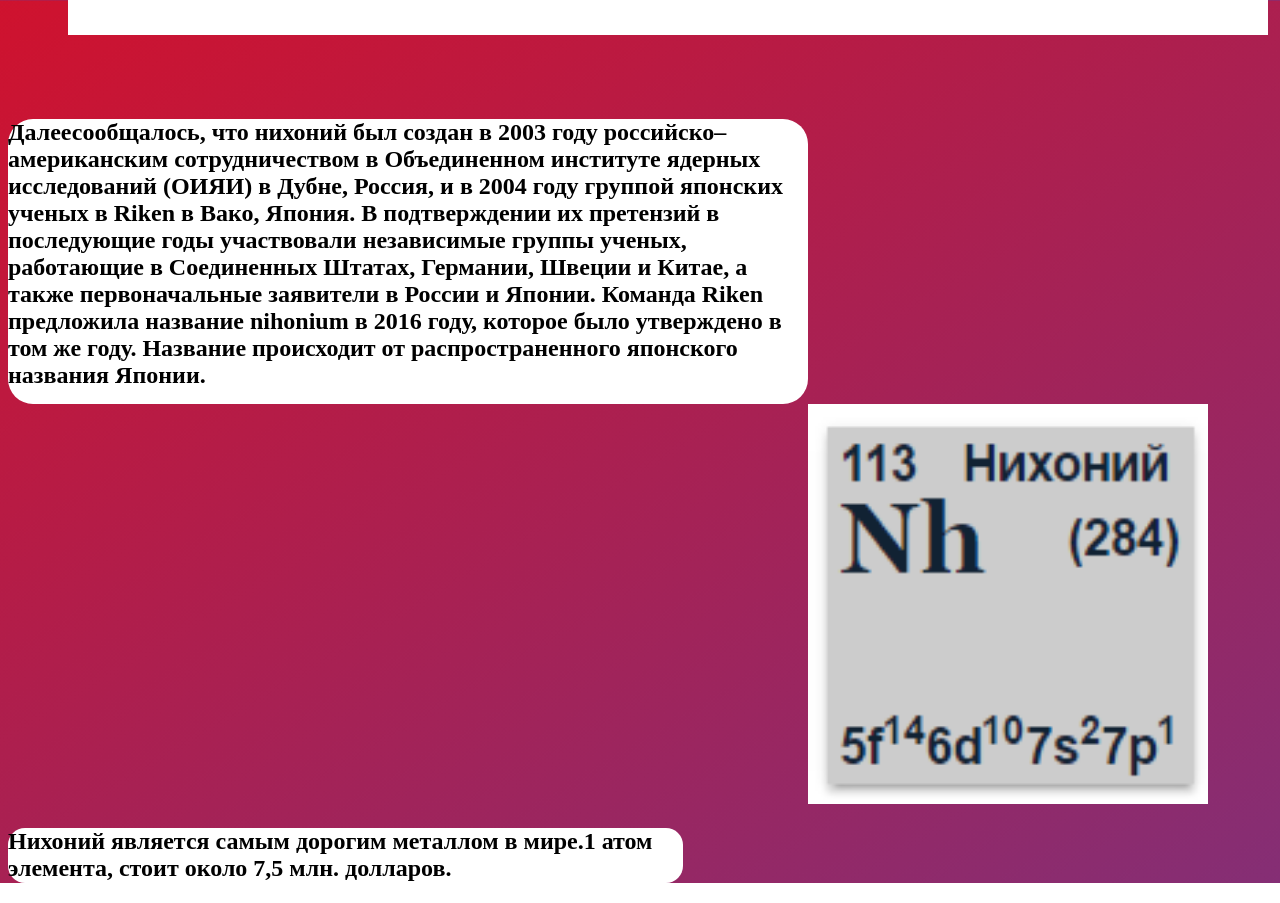
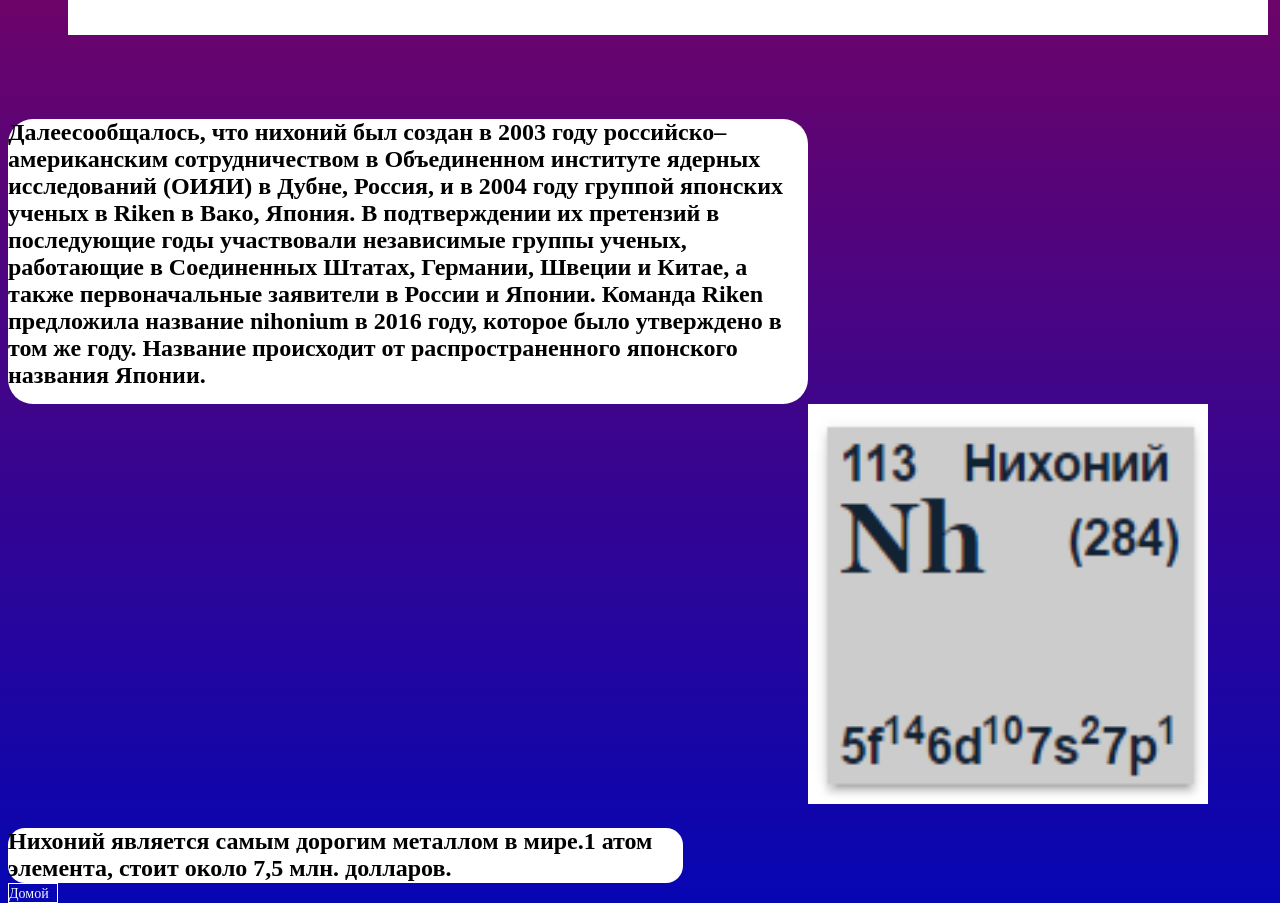
Before and after one commit to Seregan27/Nihonium-, a plain HTML site: page index.html in a window 1280 px wide. Shown: the part 1299-2202 px from the top of the page. Drawn offline with nearby package versions, Linux system fonts and the light colour scheme.

Commit message:
Add files via upload

```diff
--- a/index.html
+++ b/index.html
@@ -6,9 +6,10 @@
     <meta name="viewport" content="width=device-width, initial-scale=1.0">
     <link rel="stylesheet" href="style.css">
     <link rel="shortcut icon" href="Nh 1.svg" type="image/x-icon">
+    <link href="https://unpkg.com/aos@2.3.1/dist/aos.css" rel="stylesheet">
     <title>Нихоний</title>
 </head>
-<body >
+<body>
     <style>
         .h1{
             color: rgb(0, 0, 0);
@@ -31,14 +32,27 @@
         .colortext{
              color: red;
         }
+        .HM{
+            box-sizing: border-box;
+            border: 1px solid rgb(255, 255, 255);
+            width: 50px;
+
+        }
     </style>
+    <script src="https://unpkg.com/aos@2.3.1/dist/aos.js"></script>
+    <script>
+        AOS.init();
+      </script>
+ <div>
     <h1 class="h1" >Нихоний(Nh)</h1>
-    <div class="img3"><img src="Nh.webp" alt=""></div> <!-- фото элемента в таблице -->
-    <div class="circle2"><h2 class="h2"><span class="colortext">Нихоний</span>-синтетический химичиский элемент под номером 113.Впервые его пыталась синтезировать в 1998 году в Японии, при помощи бомбардировки атома висмута 209, который разогнали до 10% скорости света, атомами цинка 70.Нихоний служит самым известныи человечеству элементов, самым сложным в получении одного атома </h2></div>
-    <div class="img2"><img src="scale_1200.jpg" alt="" class="img2"></div>
-    <div class="circle"><h2 class="h2" >Далеесообщалось, что нихоний был создан в 2003 году российско–американским сотрудничеством в Объединенном институте ядерных исследований (ОИЯИ) в Дубне, Россия, и в 2004 году группой японских ученых в Riken в Вако, Япония. В подтверждении их претензий в последующие годы участвовали независимые группы ученых, работающие в Соединенных Штатах, Германии, Швеции и Китае, а также первоначальные заявители в России и Японии. Команда Riken предложила название nihonium в 2016 году, которое было утверждено в том же году. Название происходит от распространенного японского названия Японии. </h2></div>
-    <div class="imgsize"><img src="n-nihonium2.jpg" alt="" class="img"></div>
+    <div class="img3"data-aos="zoom-in"><img src="Nh.webp" alt=""></div>
+    <div class="circle2 class="aos aos--first" data-aos="fade-right"><h2 class="h2"><span class="colortext">Нихоний</span>-синтетический химичиский элемент под номером 113.Впервые его пыталась синтезировать в 1998 году в Японии, при помощи бомбардировки атома висмута 209, который разогнали до 10% скорости света, атомами цинка 70.Нихоний служит самым известныи человечеству элементов, самым сложным в получении одного атома </h2></div>
+    <div class="img2"data-aos="zoom-in-left"><img src="scale_1200.jpg" alt="" class="img2"></div>
+    <div class="circle" data-aos="zoom-in-right"><h2 class="h2" >Далеесообщалось, что нихоний был создан в 2003 году российско–американским сотрудничеством в Объединенном институте ядерных исследований (ОИЯИ) в Дубне, Россия, и в 2004 году группой японских ученых в Riken в Вако, Япония. В подтверждении их претензий в последующие годы участвовали независимые группы ученых, работающие в Соединенных Штатах, Германии, Швеции и Китае, а также первоначальные заявители в России и Японии. Команда Riken предложила название nihonium в 2016 году, которое было утверждено в том же году. Название происходит от распространенного японского названия Японии. </h2></div>
+    <div class="imgsize" data-aos="zoom-in"><img src="n-nihonium2.jpg" alt="" class="img"></div>
     <div class="circle1"><h2 class="h2">Нихоний является самым дорогим металлом в мире.1 атом элемента, стоит около 7,5 млн. долларов.</h2></div>
+    <div class="HM"><a href="https://seregan27.github.io/Tennessin/">Домой</a></div>
+ </div>
 
 </body>
 </html>
--- a/style.css
+++ b/style.css
@@ -2,21 +2,8 @@
     text-align: center;
 }
 body {
-    background: linear-gradient(149deg, red 0%,rgba(115,53,134,1) 42%, rgb(29, 41, 156) 72%,  rgb(6, 6, 179)  100%);
-    animation: gradient 10s infinite linear;
-    background-size: 800%;
-    height: 1270px;
-  }
-  @keyframes gradient {
-    0% {
-        background-position: 80% 0%;
-    }
-    50% {
-        background-position: 20% 100%;
-    }
-    100% {
-        background-position: 80% 0%;
-    }
+    background:linear-gradient(red, rgb(6, 6, 179));
+    height: 2173px;
   }
 .circle{
     width: 800px;
@@ -52,3 +39,8 @@ body {
 .img3{
     padding-left:  800px; ;
 }
+a {
+    text-decoration:none;
+    color: aliceblue;
+    font-size: 14px;
+  }
```
